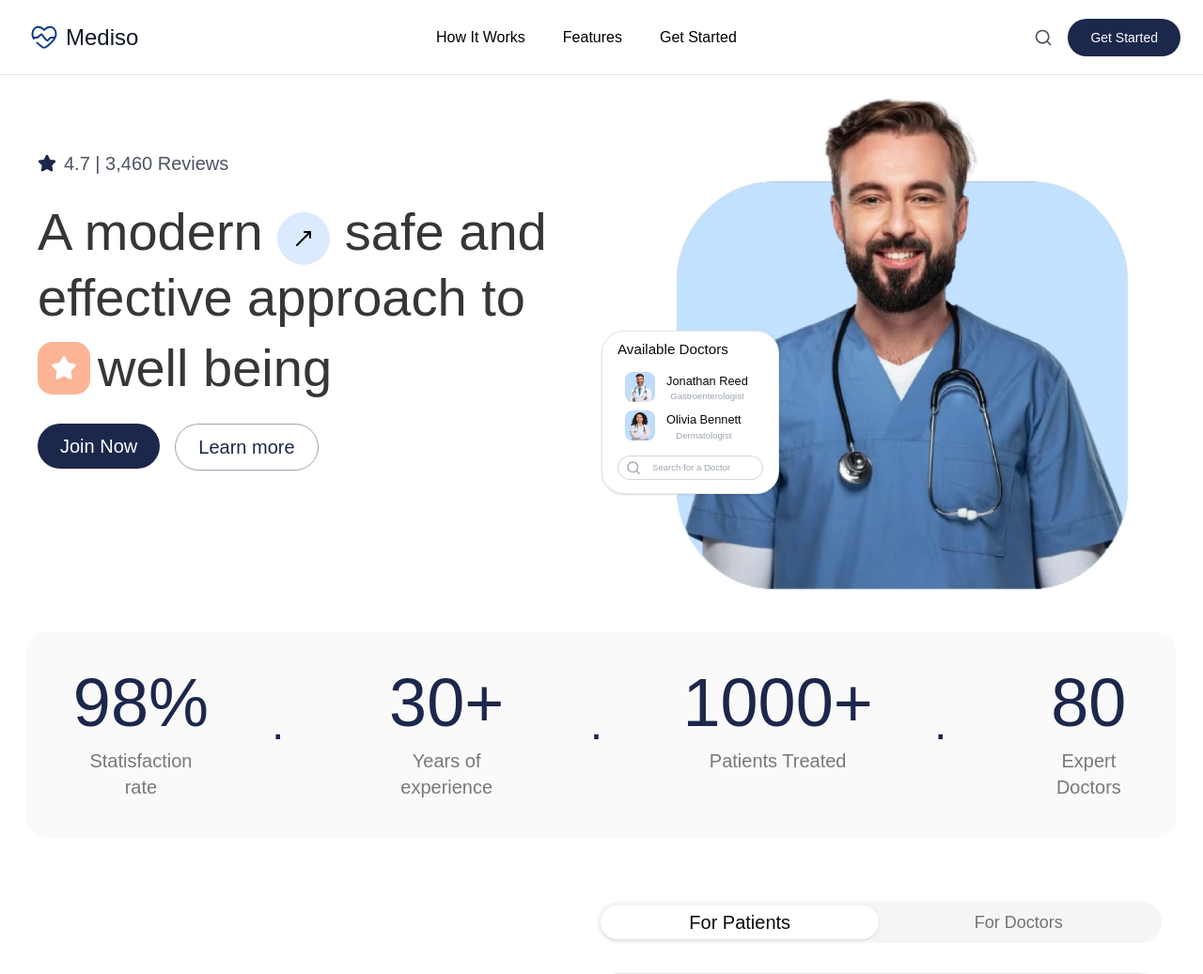
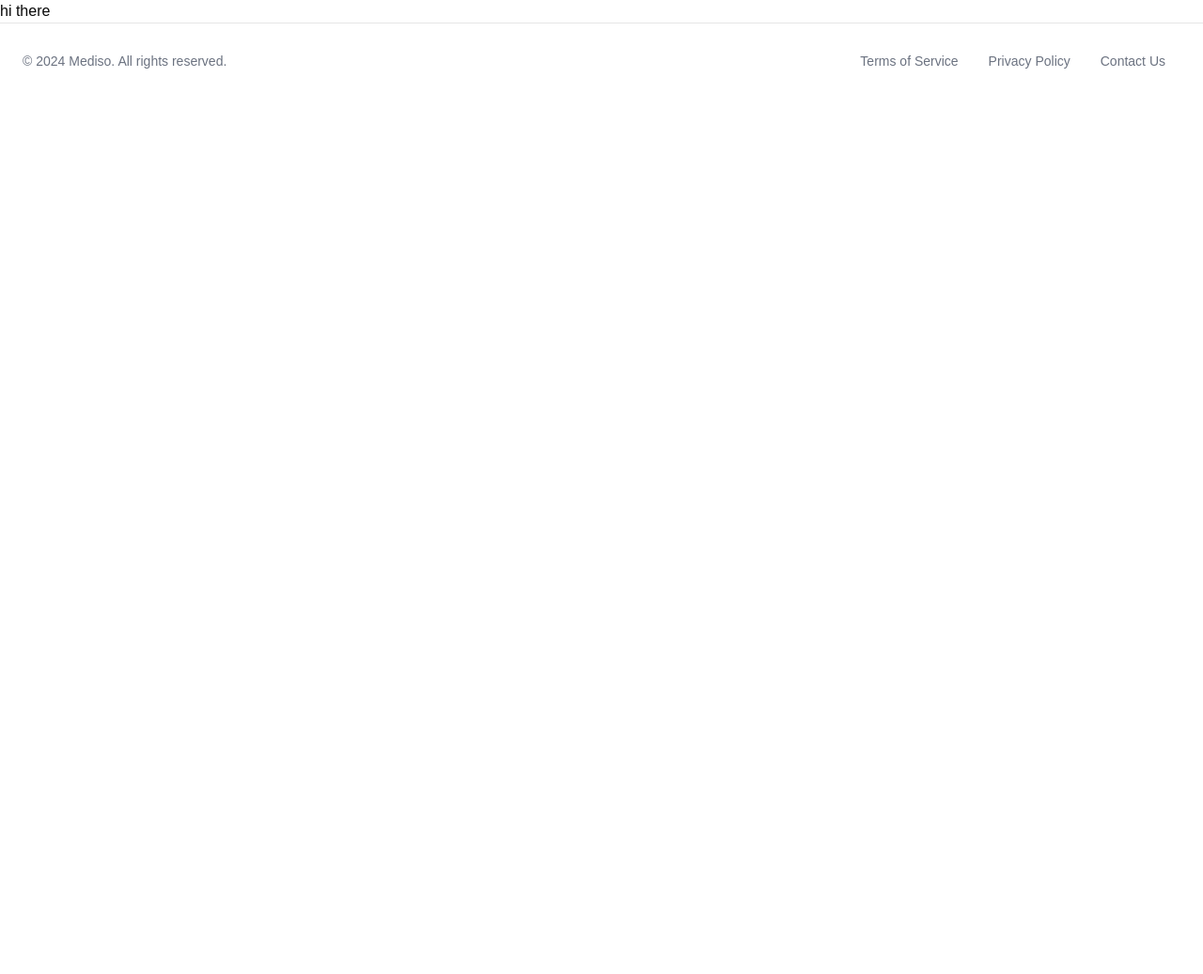
Before and after one commit to RiteshBhoskar/mediso, a Next.js app: page / in a window 1280 px wide. Shown: the top 1037 px of the page at 94% size. After the commit the page ends 800 px from the top, so only its background shows below. Built offline with nearby package versions, Linux system fonts and the light colour scheme; no server answers; a web font is replaced by a local one.

Commit message:
trying a basic deployment

```diff
--- a/app/page.tsx
+++ b/app/page.tsx
@@ -5,15 +5,18 @@ import { authOptions } from "@/lib/auth";
 
 
 export default async function Home() {
-  const session = await getServerSession(authOptions);
-  if(session?.user){
-    const destination = session.user.role === "PATIENT" ? "/dashboard/patient" : "/dashboard/doctor"
-      redirect(destination);
-  }
+  // const session = await getServerSession(authOptions);
+  // if(session?.user){
+  //   const destination = session.user.role === "PATIENT" ? "/dashboard/patient" : "/dashboard/doctor"
+  //     redirect(destination);
+  // }
 
   return (
     <main>
-      <IntroductionPage />
+      {/* <IntroductionPage /> */}
+      <p>
+        hi there
+      </p>
     </main>
   )
 }
```
